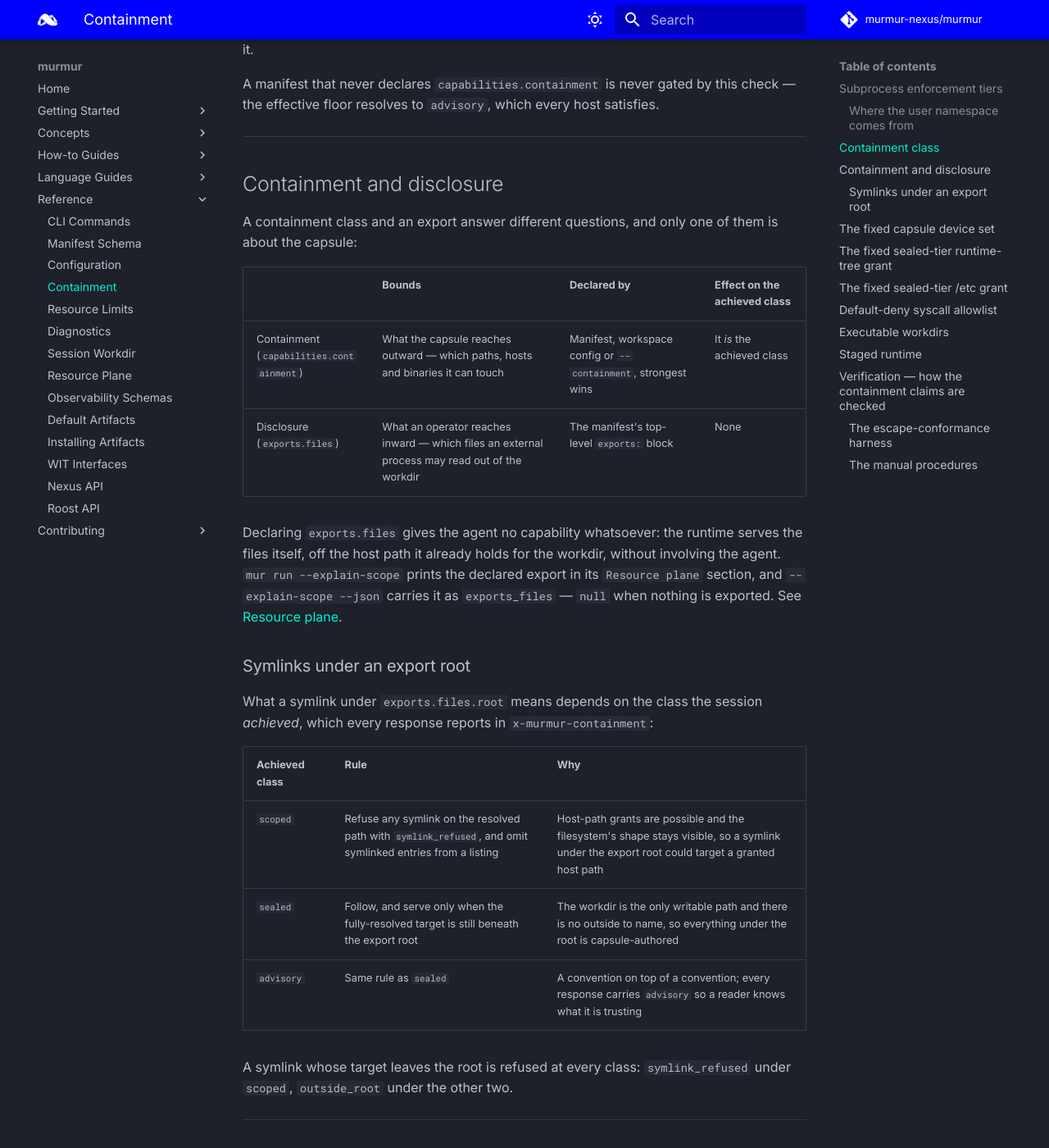
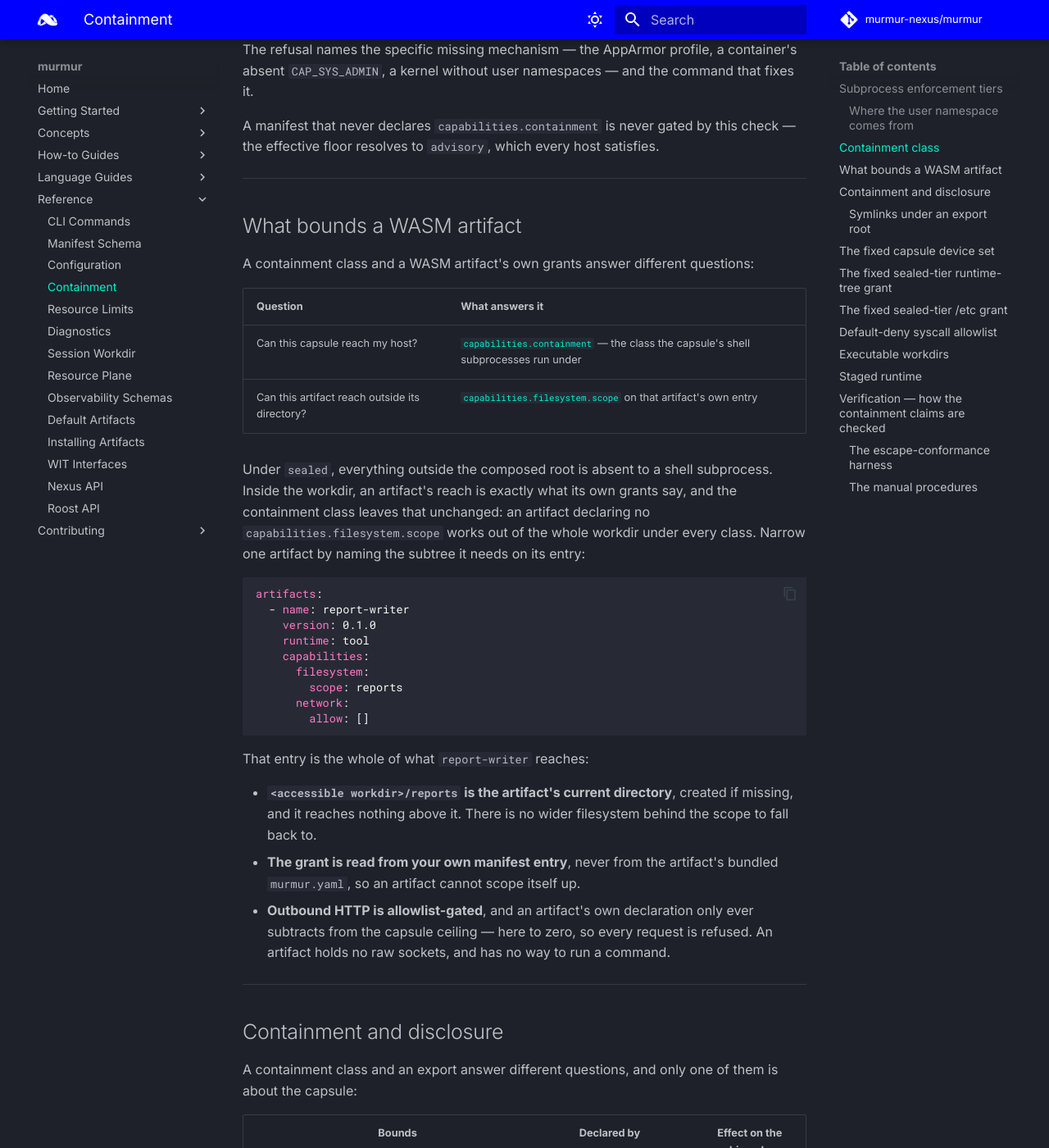
Before and after one commit to murmur-nexus/murmur, an MkDocs documentation site: the page built from docs/content/reference/containment.md, in a window 1280 px wide and 1400 px high, scrolled down 5294 px. Shown: the whole window at 82% size. Built offline with MkDocs 1.6.1 and Material for MkDocs 9.7.7, drawn with Linux system fonts in a browser that asks for light colours; comment, search, counter and statistics services are not loaded; some of the changed text lies outside the part shown.

Commit message:
containment: sealed does not contain a WASM artifact (#116)
* checkpoint(#5c8a1e47): Entering review stage

Signed-off-by: ewdegraaff <ewdegraaff@users.noreply.github.com>

* fix(#5c8a1e47): drop runtime jargon and duplicated boundary prose from the edited docs pages

* checkpoint(#5c8a1e47): Entering test stage

Signed-off-by: ewdegraaff <ewdegraaff@users.noreply.github.com>

* docs(#5c8a1e47): containment: sealed does not contain a WASM artifact

Signed-off-by: ewdegraaff <ewdegraaff@users.noreply.github.com>

---------

Signed-off-by: ewdegraaff <ewdegraaff@users.noreply.github.com>
Co-authored-by: ewdegraaff <ewdegraaff@users.noreply.github.com>

````diff
--- a/docs/content/reference/containment.md
+++ b/docs/content/reference/containment.md
@@ -1,9 +1,10 @@
 # Containment
 
-A capsule's shell subprocesses are constrained by kernel mechanisms the host has to
-provide. This page covers the enforcement tier each host resolves to, the containment
-class a capsule can require of it, the fixed grants a contained capsule receives, and
-how each claim is checked.
+A containment class bounds what a capsule's shell subprocesses reach on the host, through kernel
+mechanisms the host has to provide. It does not bound what a WASM artifact does inside the workdir
+— [What bounds a WASM artifact](#artifact-boundary) names the grant that does. This page covers the
+enforcement tier each host resolves to, the containment class a capsule can require of it, the
+fixed grants a contained capsule receives, and how each claim is checked.
 
 ---
 
@@ -194,6 +195,44 @@ effective floor resolves to `advisory`, which every host satisfies.
 
 ---
 
+## What bounds a WASM artifact { #artifact-boundary }
+
+A containment class and a WASM artifact's own grants answer different questions:
+
+| Question | What answers it |
+|---|---|
+| Can this capsule reach my host? | [`capabilities.containment`](#field-containment) — the class the capsule's shell subprocesses run under |
+| Can this artifact reach outside its directory? | [`capabilities.filesystem.scope`](manifest.md#tool-capabilities) on that artifact's own entry |
+
+Under `sealed`, everything outside the composed root is absent to a shell subprocess. Inside the
+workdir, an artifact's reach is exactly what its own grants say, and the containment class leaves
+that unchanged: an artifact declaring no `capabilities.filesystem.scope` works out of the whole
+workdir under every class. Narrow one artifact by naming the subtree it needs on its entry:
+
+```yaml
+artifacts:
+  - name: report-writer
+    version: 0.1.0
+    runtime: tool
+    capabilities:
+      filesystem:
+        scope: reports
+      network:
+        allow: []
+```
+
+That entry is the whole of what `report-writer` reaches:
+
+- **`<accessible workdir>/reports` is the artifact's current directory**, created if missing, and
+  it reaches nothing above it. There is no wider filesystem behind the scope to fall back to.
+- **The grant is read from your own manifest entry**, never from the artifact's bundled
+  `murmur.yaml`, so an artifact cannot scope itself up.
+- **Outbound HTTP is allowlist-gated**, and an artifact's own declaration only ever subtracts from
+  the capsule ceiling — here to zero, so every request is refused. An artifact holds no raw
+  sockets, and has no way to run a command.
+
+---
+
 ## Containment and disclosure { #containment-and-disclosure }
 
 A containment class and an export answer different questions, and only one of them is about the
@@ -201,7 +240,7 @@ capsule:
 
 | | Bounds | Declared by | Effect on the achieved class |
 |---|---|---|---|
-| Containment (`capabilities.containment`) | What the capsule reaches outward — which paths, hosts and binaries it can touch | Manifest, workspace config or `--containment`, strongest wins | It *is* the achieved class |
+| Containment (`capabilities.containment`) | What the capsule's shell subprocesses reach outward — which host paths, hosts and binaries they can touch | Manifest, workspace config or `--containment`, strongest wins | It *is* the achieved class |
 | Disclosure (`exports.files`) | What an operator reaches inward — which files an external process may read out of the workdir | The manifest's top-level `exports:` block | None |
 
 Declaring `exports.files` gives the agent no capability whatsoever: the runtime serves the files
````
Also changed, not shown: docs/content/how-to/lock-down-capsule.md (+4 -4 lines), docs/content/reference/manifest.md (+6 -3 lines).
